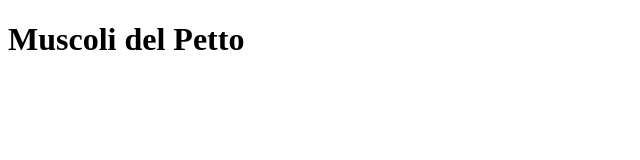
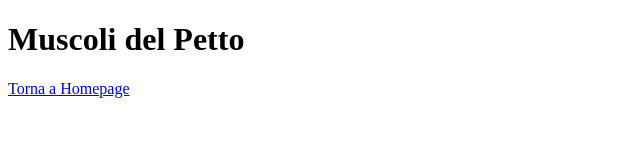
Before and after one commit to Lorenzoanzivino/Rubrica_Palestra, a plain HTML site: page muscoli/petto.html in a window 1280 px wide. Shown: the whole page, without its empty margins (0-640 px from the left). Drawn offline with Linux system fonts and the light colour scheme.

Commit message:
Aggiunto link torna indietro petto.html

```diff
--- a/muscoli/petto.html
+++ b/muscoli/petto.html
@@ -7,5 +7,6 @@
 </head>
 <body>
     <h1>Muscoli del Petto</h1>
+    <a href="../index.html">Torna a Homepage</a>
 </body>
 </html>
```
